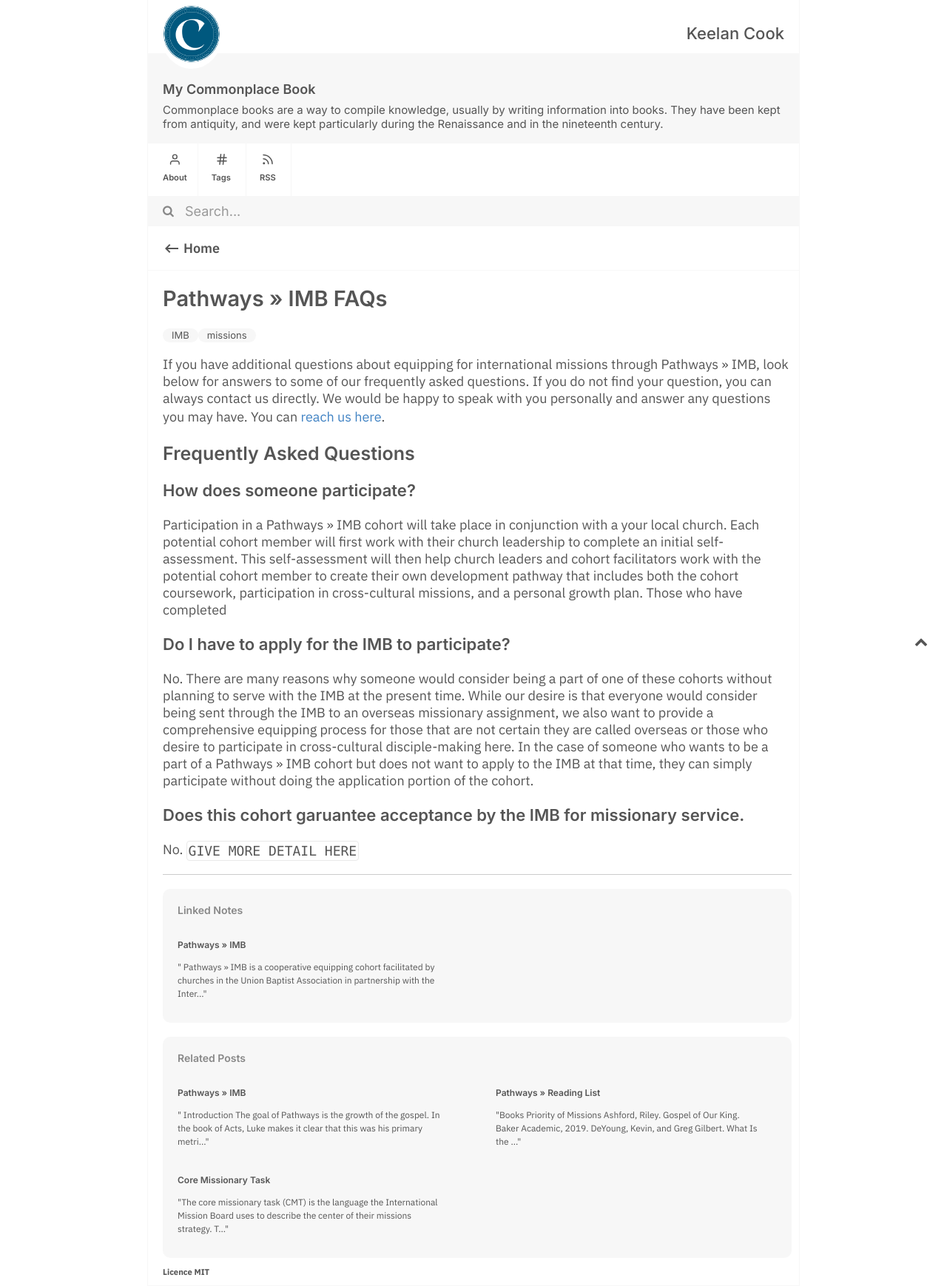
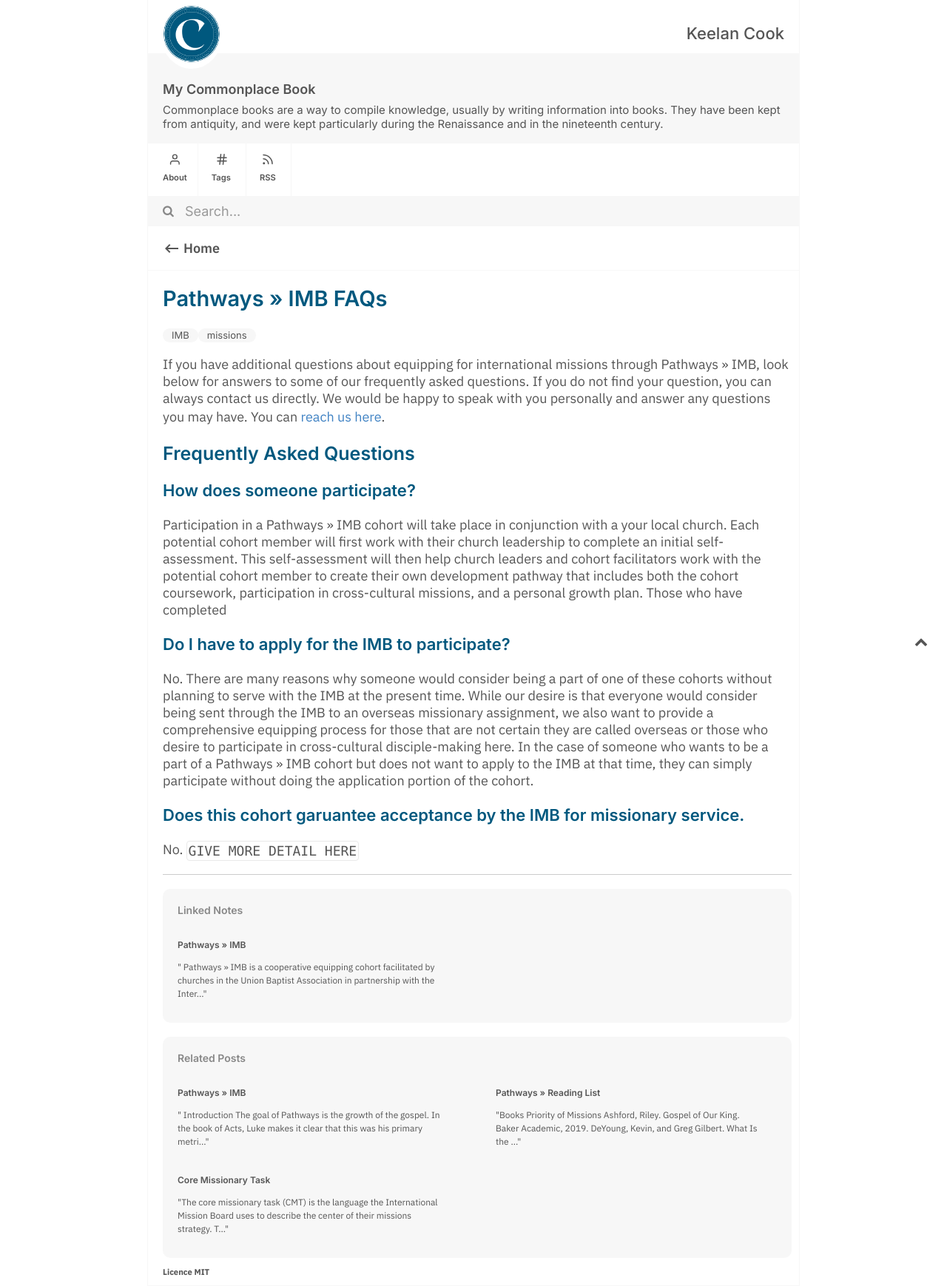
Before and after one commit to keelancook/notebook, a Jekyll site: the page built from _notes/imb/pathways-imb-faq.md, in a window 1280 px wide. Shown: the whole page at 74% size. Built offline with Jekyll 4.4.1, drawn with Linux system fonts in a browser that asks for light colours.

Commit message:
Update style.css

```diff
--- a/assets/css/style.css
+++ b/assets/css/style.css
@@ -83,7 +83,7 @@ h6 {
 }
 
 h1, h2, h3, h4, h5, h6 {
-    color: #555555;
+    color: #00587E;
     font-family:  Inter, 'Segoe UI', Roboto, 'Helvetica Neue', Arial, sans-serif;
     font-weight: 600;
 }
```
